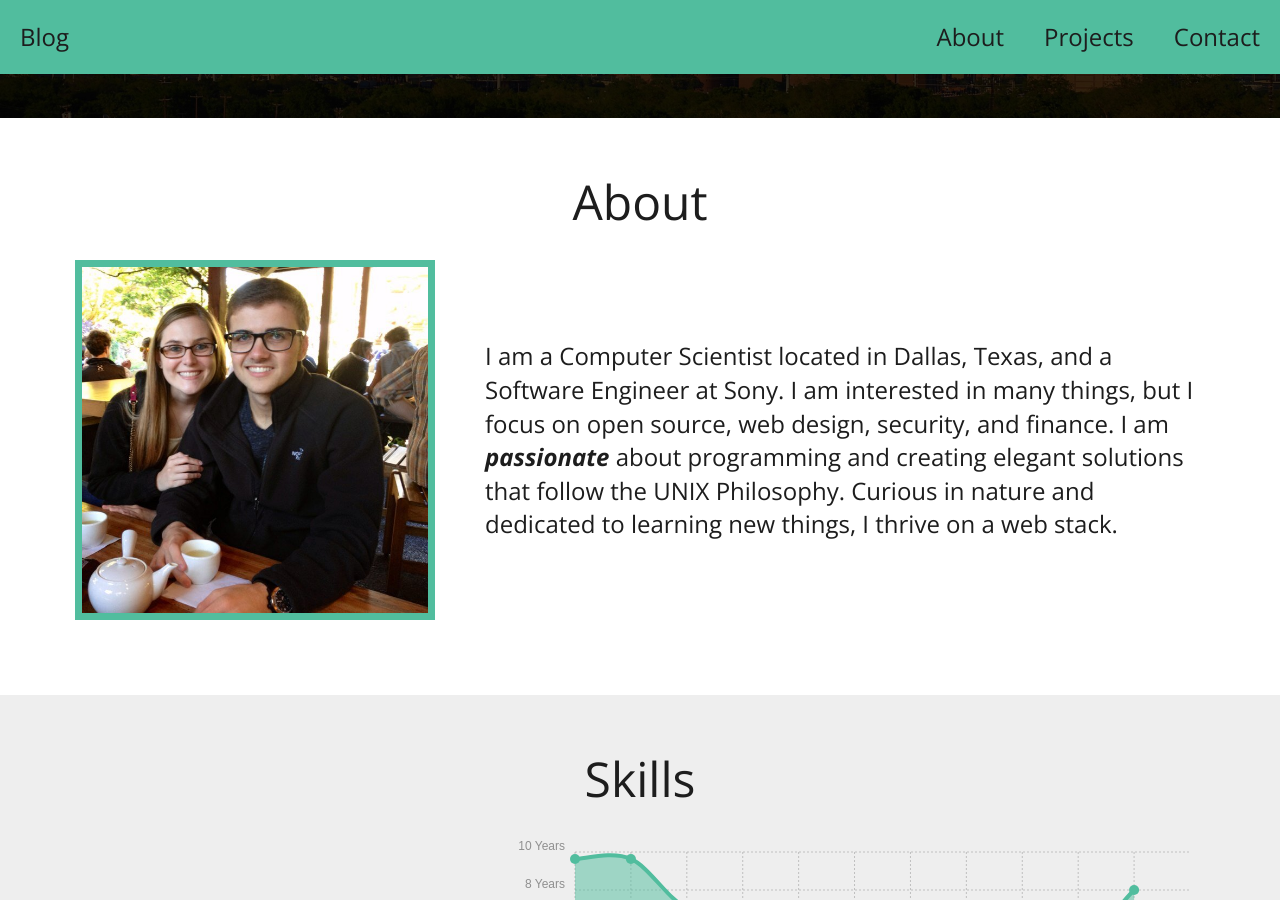
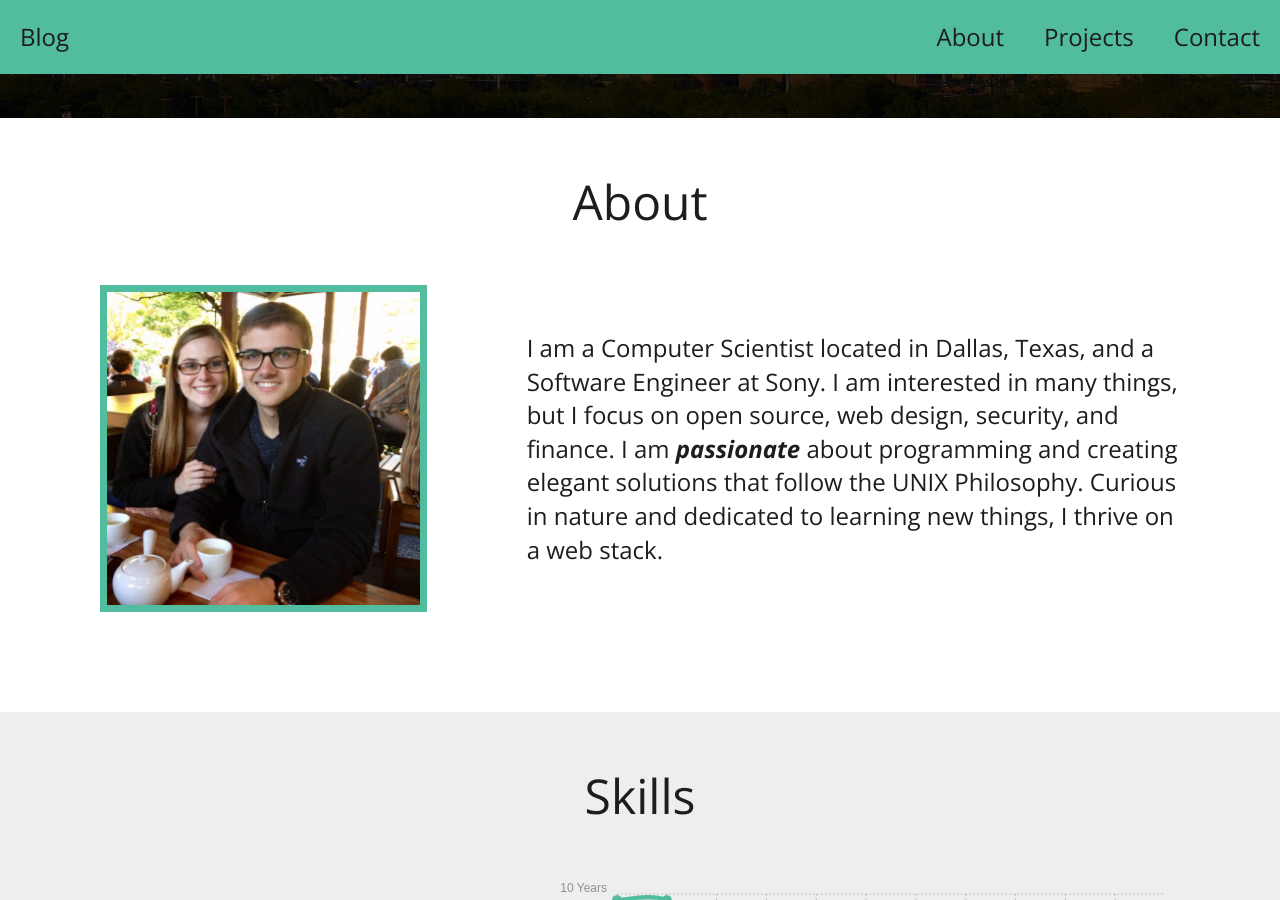
Before and after one commit to zackurben/zackurben.github.io, a Jekyll site: the page built from index.html, in a window 1280 px wide and 900 px high, scrolled down 782 px. Built offline with Jekyll 4.4.1, drawn with Linux system fonts in a browser that asks for light colours; nearby versions of some CDN libraries.

Commit message:
fixing content padding.

```diff
--- a/_sass/_base.scss
+++ b/_sass/_base.scss
@@ -176,7 +176,7 @@ svg {
 
       flex: 2 1;
       justify-content: center;
-      @include resize-padding(round($content-padding/4));
+      @include resize-padding(round($content-padding/2));
     }
   }
 
```
